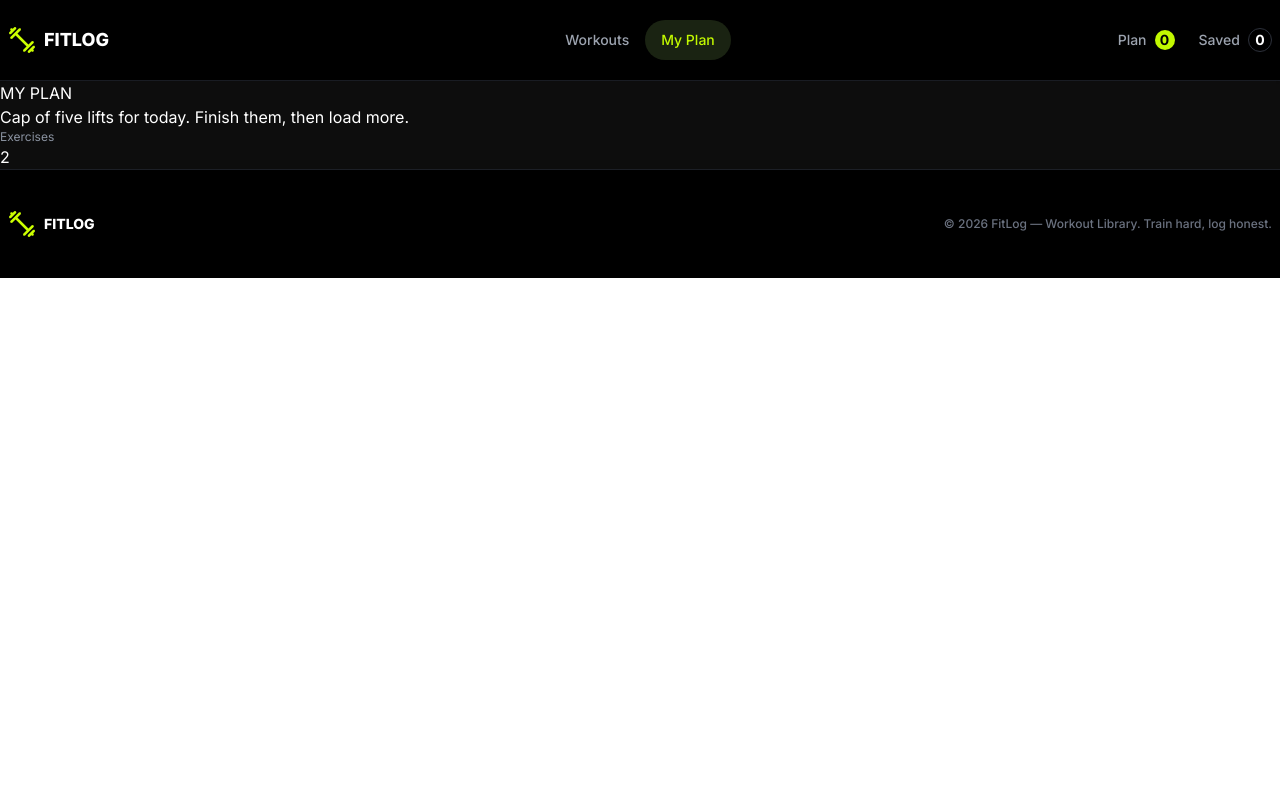
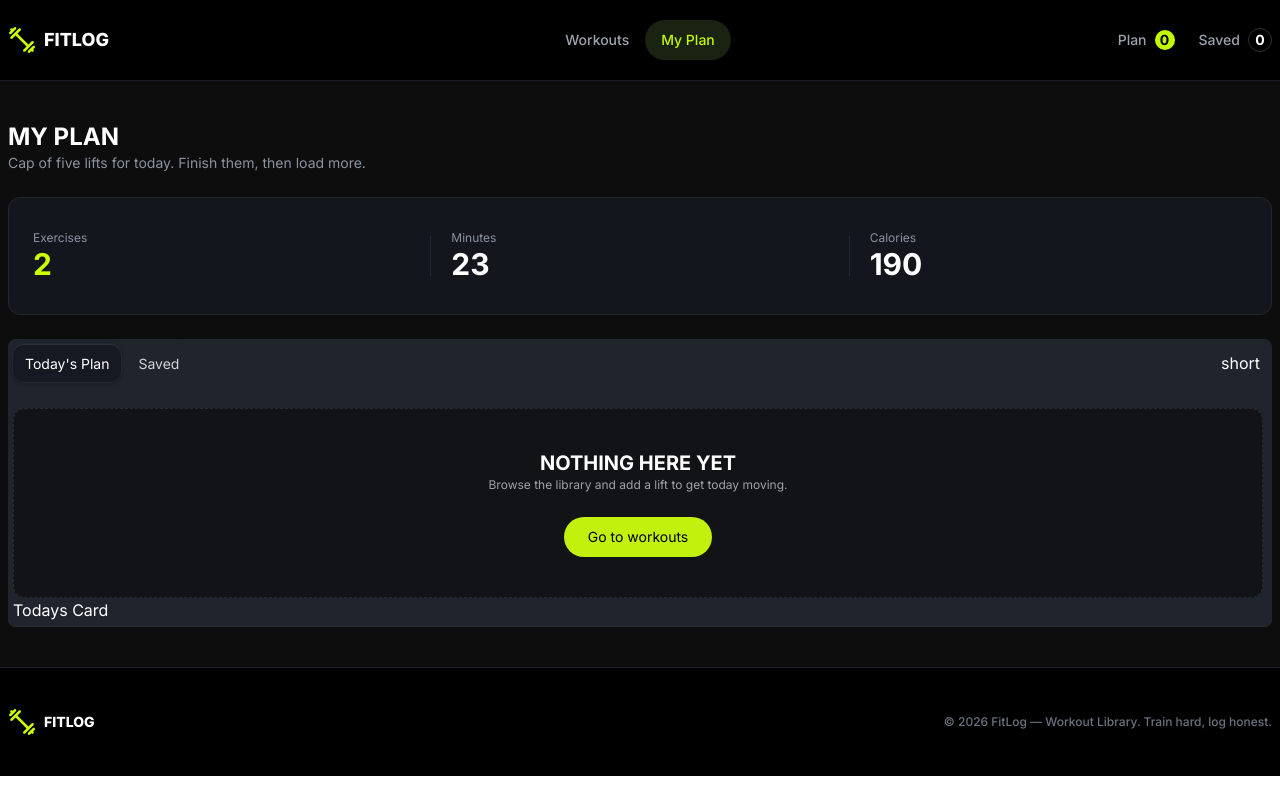
Before and after one commit to sabbirdv/PH-A6, a Next.js app: page /my-plan in a window 1280 px wide. Built offline with nearby package versions, Linux system fonts and the light colour scheme.

Commit message:
added my-page and make nothing here card

```diff
--- /dev/null
+++ b/src/app/buttons/TabsButton.jsx
@@ -0,0 +1,55 @@
+'use client'
+import React, { useContext } from 'react';
+import { GymContext } from '../context/MyPlanContext';
+import NothingHere from '../cards/NothingHere';
+import TodaysCard from '../cards/TodaysCard';
+import SavedCard from '../cards/SavedCard';
+
+const TabsButton = () => {
+
+    const {activeTab, setActiveTab} = useContext(GymContext)
+
+    const handleTabs = ()=>{
+        if(activeTab === "today"){
+            setActiveTab("saved")
+        }else{
+            setActiveTab("today")
+        }
+    }
+
+    return (
+        <div>
+            <div className="tabs tabs-box bg-[#1F242D] space-x-1 flex items-center ">
+                    <input type="radio" name="my_tabs_6" className={` ${activeTab === "today" ? 'bg-[#151921] border border-[#232732] text-white ' : 'bg-[#1F242D]  text-white/80 ' } tab rounded-xl `} aria-label="Today's Plan"
+                    defaultChecked
+                    checked = {activeTab === "today"}
+                    onChange={()=> activeTab === 'saved' ? handleTabs() : ''}
+                    />
+                    <div className="tab-content text-white mt-6">
+
+                        <NothingHere/>
+                        <TodaysCard/>
+
+                    </div>
+
+
+                    <input type="radio" name="my_tabs_6" className={` ${activeTab === "saved" ? 'bg-[#151921] border border-[#232732] text-white ' : 'bg-[#1F242D] text-white/80 ' } tab rounded-xl  `} aria-label="Saved"
+                    checked = {activeTab === "saved"}
+                    onChange={()=> activeTab === 'today' ? handleTabs() : ''}
+                    />
+                    <div className="tab-content text-white  mt-6">
+
+                        <NothingHere/>
+                        <SavedCard/>
+
+                    </div>
+
+                <div className='ms-auto pe-2'>
+                    short
+                </div>
+            </div>
+        </div>
+    );
+};
+
+export default TabsButton;
--- /dev/null
+++ b/src/app/cards/NothingHere.jsx
@@ -0,0 +1,14 @@
+import Link from 'next/link';
+import React from 'react';
+
+const NothingHere = () => {
+    return (
+        <div className='h-full w-full bg-[#111317] py-10 px-6 rounded-xl border border-dashed border-white/10 flex flex-col justify-center items-center'>
+                <h3 className='text-xl font-bold'>NOTHING HERE YET</h3>
+                <p className='text-[#A1A1AA] text-xs'>Browse the library and add a lift to get today moving.</p>
+                <Link href='/' className='py-2.5 px-6 text-black text-sm bg-[#C2F10D] rounded-full mt-6'>Go to workouts</Link>
+        </div>
+    );
+};
+
+export default NothingHere;
--- /dev/null
+++ b/src/app/cards/SavedCard.jsx
@@ -0,0 +1,11 @@
+import React from 'react';
+
+const SavedCard = () => {
+    return (
+        <div>
+            <h1>Saved card</h1>
+        </div>
+    );
+};
+
+export default SavedCard;
--- /dev/null
+++ b/src/app/cards/TodaysCard.jsx
@@ -0,0 +1,11 @@
+import React from 'react';
+
+const TodaysCard = () => {
+    return (
+        <div>
+            <h1>Todays Card</h1>
+        </div>
+    );
+};
+
+export default TodaysCard;
--- /dev/null
+++ b/src/app/context/MyPlanContext.jsx
@@ -0,0 +1,22 @@
+'use client'
+import { createContext, useState } from "react";
+
+export const GymContext = createContext(null)
+
+const MyPlanContext = ({children}) => {
+
+    const [activeTab, setActiveTab] = useState("today")
+
+
+    const sheardValue = {
+        activeTab,
+        setActiveTab
+    }
+
+
+    return (
+        <GymContext.Provider value={sheardValue}>{children}</GymContext.Provider>
+    );
+};
+
+export default MyPlanContext;
--- a/src/app/layout.js
+++ b/src/app/layout.js
@@ -1,9 +1,10 @@
-import { Inter } from "next/font/google";
 import React from 'react';
 import "./globals.css";
+import { Inter } from "next/font/google";
 import { ToastContainer } from "react-toastify";
 import Nav from "./sheardComponents/Nav";
 import Footer from "./sheardComponents/Footer";
+import MyPlanContext from './context/MyPlanContext';
 
 const inter = Inter({
   subsets: ["latin"],
@@ -23,6 +24,7 @@ export default function RootLayout({ children }) {
       className={`${inter.className} h-full antialiased`}
     >
       <body className="min-h-full flex flex-col ">
+        <MyPlanContext>
 
         <Nav/>
 
@@ -32,6 +34,7 @@ export default function RootLayout({ children }) {
 
         <Footer/>
         <ToastContainer />
+        </MyPlanContext>
         </body>
     </html>
   );
--- a/src/app/my-plan/page.jsx
+++ b/src/app/my-plan/page.jsx
@@ -1,20 +1,42 @@
-import React from 'react';
+
+import TabsButton from '../buttons/TabsButton';
 
 const MyPlan = () => {
+
+
+
     return (
-        <div className='bg-[#0D0D0D] text-white'>
-            <div className=' container w-320 mx-auto'>
-                <div>
-                    <h3>MY PLAN</h3>
-                    <p>Cap of five lifts for today. Finish them, then load more.</p>
+        <div className='bg-[#0D0D0D] text-white py-10'>
+            <div className=' container max-w-320 mx-auto px-2 flex flex-col justify-center gap-6'>
+                <div className='max-sm:text-center'>
+                    <h3 className='text-2xl font-bold'>MY PLAN</h3>
+                    <p className='text-[#8A92A0] text-sm'>Cap of five lifts for today. Finish them, then load more.</p>
                 </div>
-                <div>
-                    <div className='felx flex-col gap-2 items-center'>
+                <div className='px-6 py-8 rounded-xl bg-[#13161D] border border-[#232732] flex justify-between items-center gap-5'>
+                    <div className='w-1/3 felx flex-col gap-2 items-center'>
                         <p className='text-xs text-[#8A92A0]'>Exercises</p>
-                        <span>2</span>
+                        <span className='text-3xl text-[#CCFF00] font-bold'>2</span>
+                    </div>
+                        <div className='border-r border-[#232732] h-10'></div>
+                    <div className='w-1/3 felx flex-col gap-2 items-center'>
+                        <p className='text-xs text-[#8A92A0]'>Minutes</p>
+                        <span className='text-3xl font-bold'>23</span>
+                    </div>
+                        <div className='border-r border-[#232732] h-10'></div>
+                    <div className='w-1/3 felx flex-col gap-2 items-center'>
+                        <p className='text-xs text-[#8A92A0]'>Calories</p>
+                        <span className='text-3xl font-bold'>190</span>
                     </div>
                 </div>
+
+                <div>
+                    <TabsButton/>
+                </div>
+
             </div>
+
+
+
         </div>
     );
 };
```
